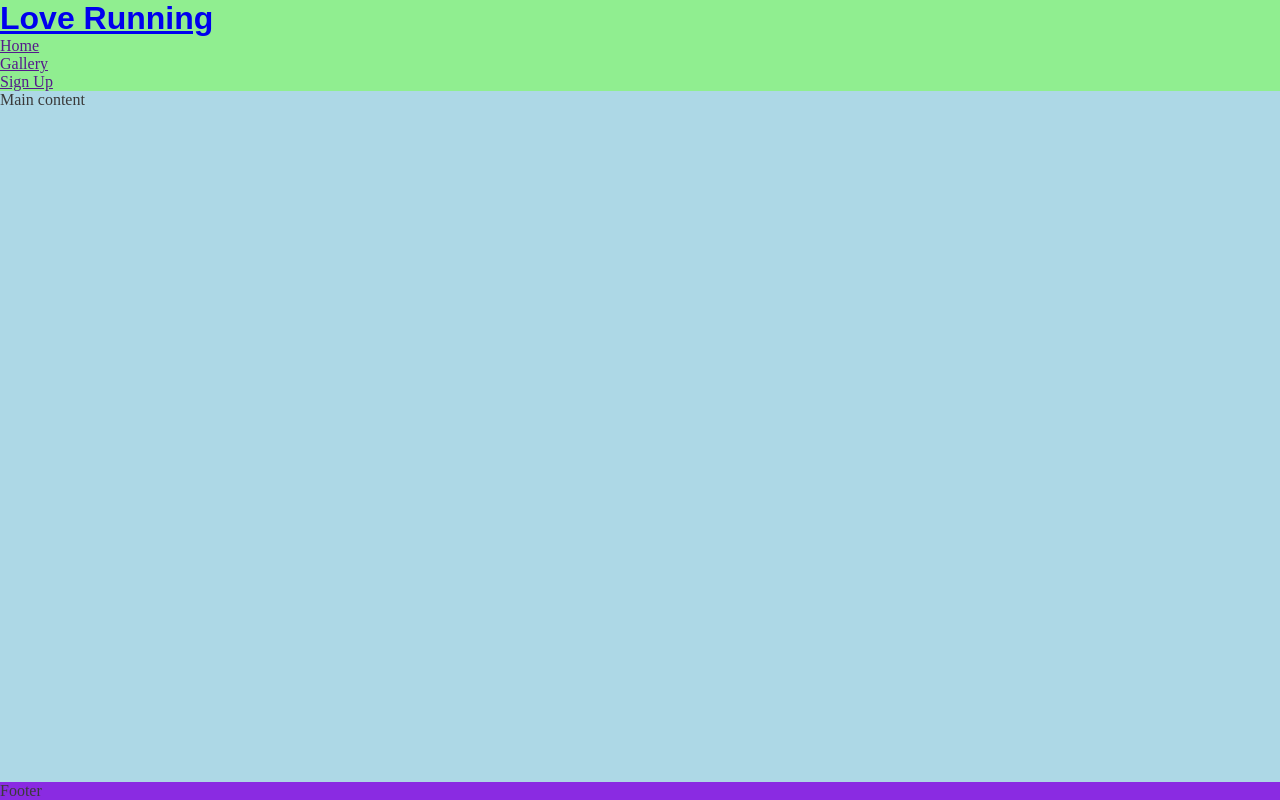
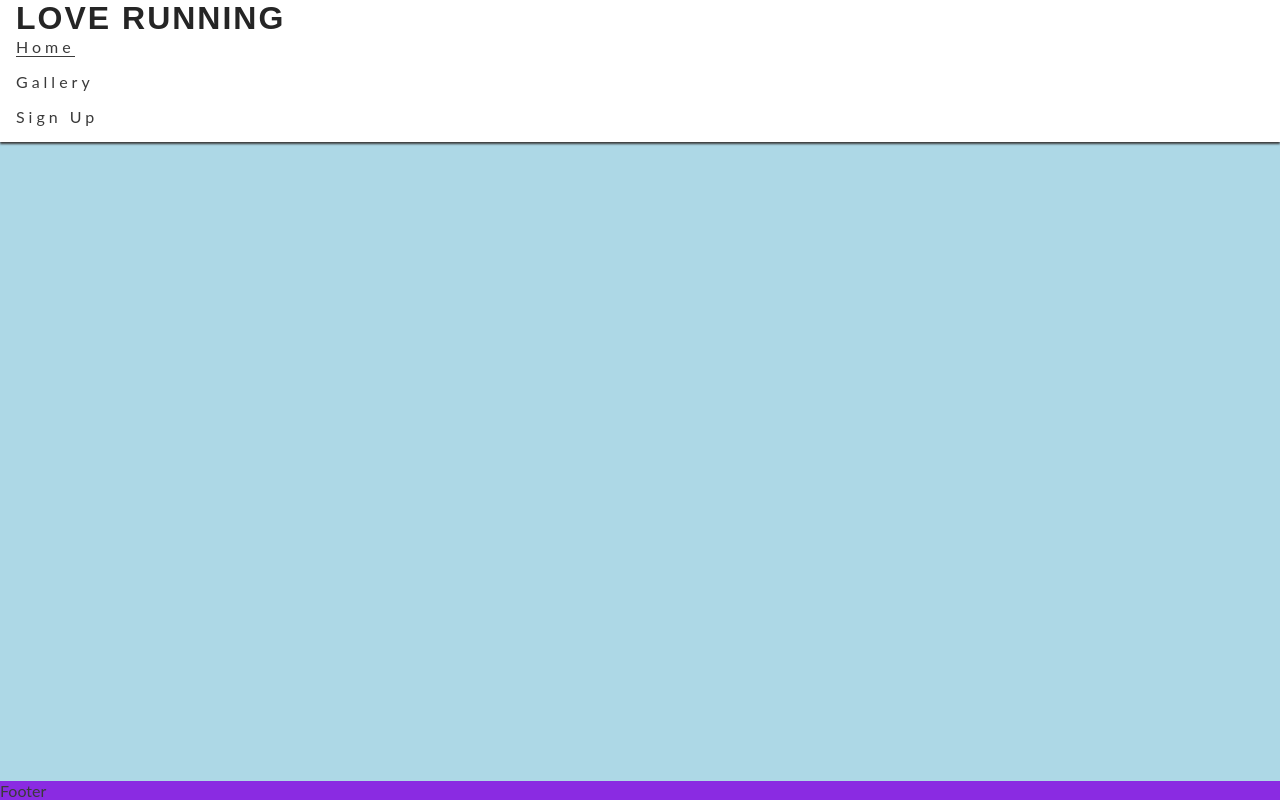
Before and after one commit to Abdirizak0/love-running, a plain HTML site: page index.html in a window 1280 px wide. Drawn offline with Linux system fonts and the light colour scheme.

Commit message:
menu,active

```diff
--- a/assets/css/style.css
+++ b/assets/css/style.css
@@ -13,21 +13,48 @@
      display: flex;
      flex-direction: column;
      color: #3a3a3a;
-     font-family: 'lato'sans-serif;
+     font-family: 'Lato', sans-serif;
 
  }
 
 
  header {
-     background-color:lightgreen;
+     background-color: #ffffff;
+     padding: 0 1rem;
+     position: fixed;
+     z-index: 99;
+     width: 100%;
+     box-shadow: 0 2px 2px #3a3a3a;
  }
 
- h1{
-    font-family: 'oswald', sans-serif;
+ header a {
+     text-decoration: none;
+     color: inherit;
+ }
+
+ h1 {
+     font-family: 'Oswald', sans-serif;
+     text-transform: uppercase;
+     letter-spacing: 2px;
+     color: #252525;
+ }
+
+ .active{
+border-bottom: 1px solid #3a3a3a;
+ }
+
+ #menu {
+     font-family: 110%;
+     letter-spacing: 4px;
+     list-style-type: none;
+ }
+
+ #menu>li {
+     margin-bottom: 1em;
  }
 
  main {
-     background-color:lightblue ;
+     background-color: lightblue;
      flex: 10 auto;
  }
 
--- a/index.html
+++ b/index.html
@@ -33,13 +33,14 @@
         <h1 id="logo">Love Running</h1>
       </a>
       <nav>
-        <ul>
-          <li><a href="">Home</a></li>
+        <ul id="menu">
+          <li><a href="" class="active">Home</a></li>
           <li><a href="">Gallery</a></li>
           <li><a href="">Sign Up</a></li>
         </ul>
       </nav>
     </header>
+
     <main>Main content</main>
     <footer>Footer</footer>
   </body>
```
